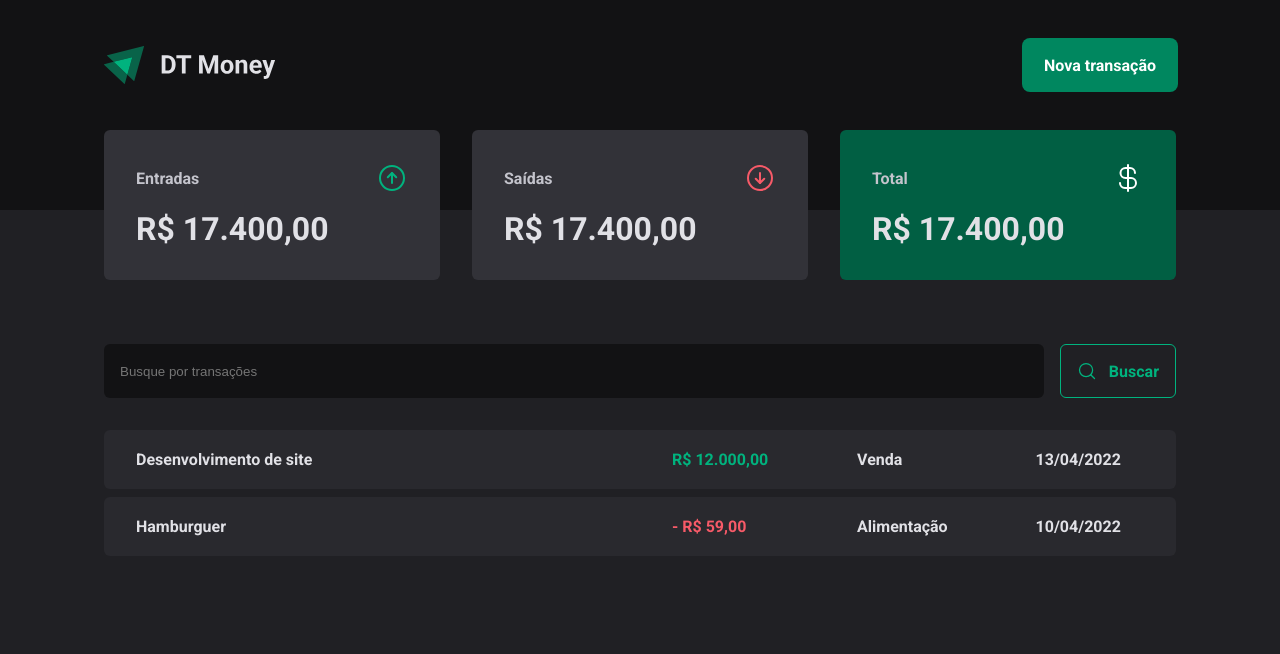
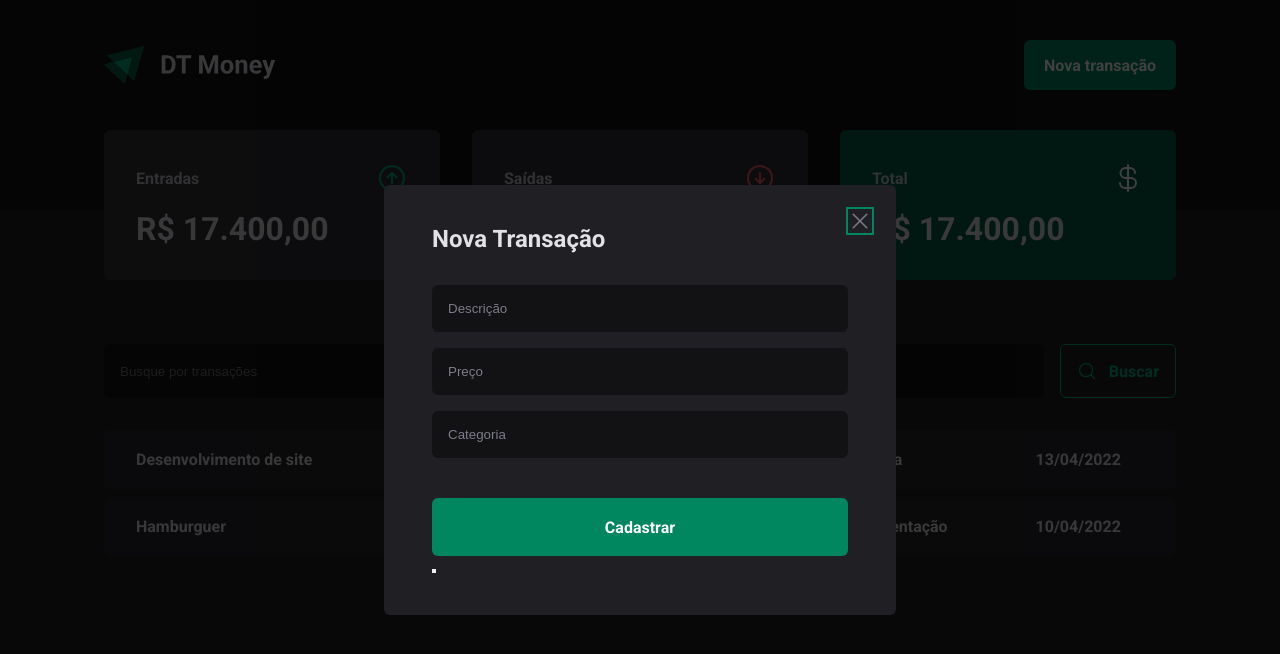
Before and after one commit to nlperri/dt-money, a React (Vite) app: page / in a window 1280 px wide. Both pictures are taken after a click on the button "Nova transação". Shown: the top 654 px of the page. Built offline with nearby package versions, Linux system fonts and the light colour scheme; a web font is replaced by a local one.

Commit message:
modal structure and style apllied with radix-ui lib

```diff
--- a/package.json
+++ b/package.json
@@ -9,6 +9,7 @@
     "preview": "vite preview"
   },
   "dependencies": {
+    "@radix-ui/react-dialog": "^1.0.2",
     "phosphor-react": "^1.4.1",
     "react": "^18.2.0",
     "react-dom": "^18.2.0",
--- a/src/components/Header/index.tsx
+++ b/src/components/Header/index.tsx
@@ -1,5 +1,7 @@
 import { HeaderContainer, HeaderContent, NewTransactionButton } from './styles'
 import logoImg from '../../assets/logo-ignite.svg'
+import * as Dialog from '@radix-ui/react-dialog'
+import { NewTransactionModal } from '../NewTransactionModal'
 
 export function Header() {
   return (
@@ -7,7 +9,12 @@
       <HeaderContent>
         <img src={logoImg} alt='' />
 
-        <NewTransactionButton>Nova transação</NewTransactionButton>
+        <Dialog.Root>
+          <Dialog.Trigger asChild>
+            <NewTransactionButton>Nova transação</NewTransactionButton>
+          </Dialog.Trigger>
+          <NewTransactionModal />
+        </Dialog.Root>
       </HeaderContent>
     </HeaderContainer>
   )
--- /dev/null
+++ b/src/components/NewTransactionModal/index.tsx
@@ -0,0 +1,26 @@
+import * as Dialog from '@radix-ui/react-dialog'
+import { X } from 'phosphor-react'
+import { CloseButton, Content, Overlay } from './styles'
+
+export function NewTransactionModal() {
+  return (
+    <Dialog.Portal>
+      <Overlay />
+      <Content>
+        <Dialog.Title>Nova Transação</Dialog.Title>
+
+        <CloseButton>
+          <X size={24} />
+        </CloseButton>
+
+        <form action=''>
+          <input type='text' placeholder='Descrição' required />
+          <input type='number' placeholder='Preço' required />
+          <input type='text' placeholder='Categoria' required />
+          <button type='submit'>Cadastrar</button>
+        </form>
+        <Dialog.Close />
+      </Content>
+    </Dialog.Portal>
+  )
+}
--- /dev/null
+++ b/src/components/NewTransactionModal/styles.ts
@@ -0,0 +1,69 @@
+import styled from 'styled-components'
+import * as Dialog from '@radix-ui/react-dialog'
+
+export const Overlay = styled(Dialog.Overlay)`
+  position: fixed;
+  width: 100vw;
+  height: 100vh;
+  inset: 0;
+  background: rgba(0, 0, 0, 0.75);
+`
+
+export const Content = styled(Dialog.Content)`
+  min-width: 32rem;
+  border-radius: 6px;
+  padding: 2.5rem 3rem;
+  background: ${(props) => props.theme['gray-800']};
+
+  position: fixed;
+  top: 50%;
+  left: 50%;
+  transform: translate(-50%, -50%);
+
+  form {
+    margin-top: 2rem;
+
+    display: flex;
+    flex-direction: column;
+    gap: 1rem;
+
+    input {
+      border-radius: 6px;
+      border: 0;
+      background: ${(props) => props.theme['gray-900']};
+      color: ${(props) => props.theme['gray-300']};
+      padding: 1rem;
+
+      &::placeholder {
+        color: ${(props) => props.theme['gray-500']};
+      }
+    }
+
+    button[type='submit'] {
+      height: 58px;
+      border: 0;
+      background: ${(props) => props.theme['green-500']};
+      color: ${(props) => props.theme.white};
+      font-weight: bold;
+      padding: 0 1.25rem;
+      border-radius: 6px;
+      margin-top: 1.5rem;
+      cursor: pointer;
+
+      &:hover {
+        background: ${(props) => props.theme['green-700']};
+        transition: background-color 0.2s;
+      }
+    }
+  }
+`
+export const CloseButton = styled(Dialog.Close)`
+  position: absolute;
+  background: transparent;
+  border: 0;
+  top: 1.5rem;
+  right: 1.5rem;
+  line-height: 0;
+  cursor: pointer;
+  color: ${(props) => props.theme['gray-500']};
+`
```
Also changed, not shown: 1 other file (tests, documents, lock files or other folders).
